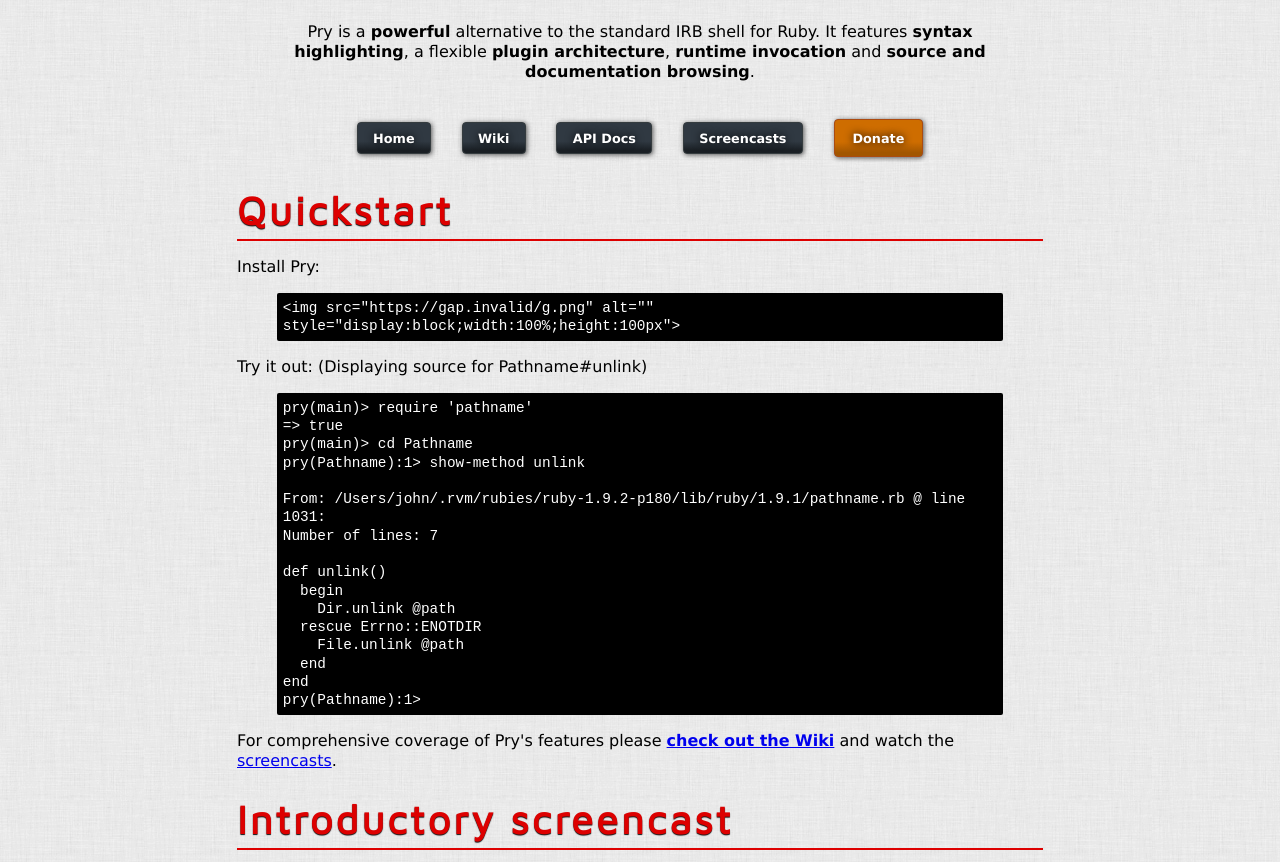
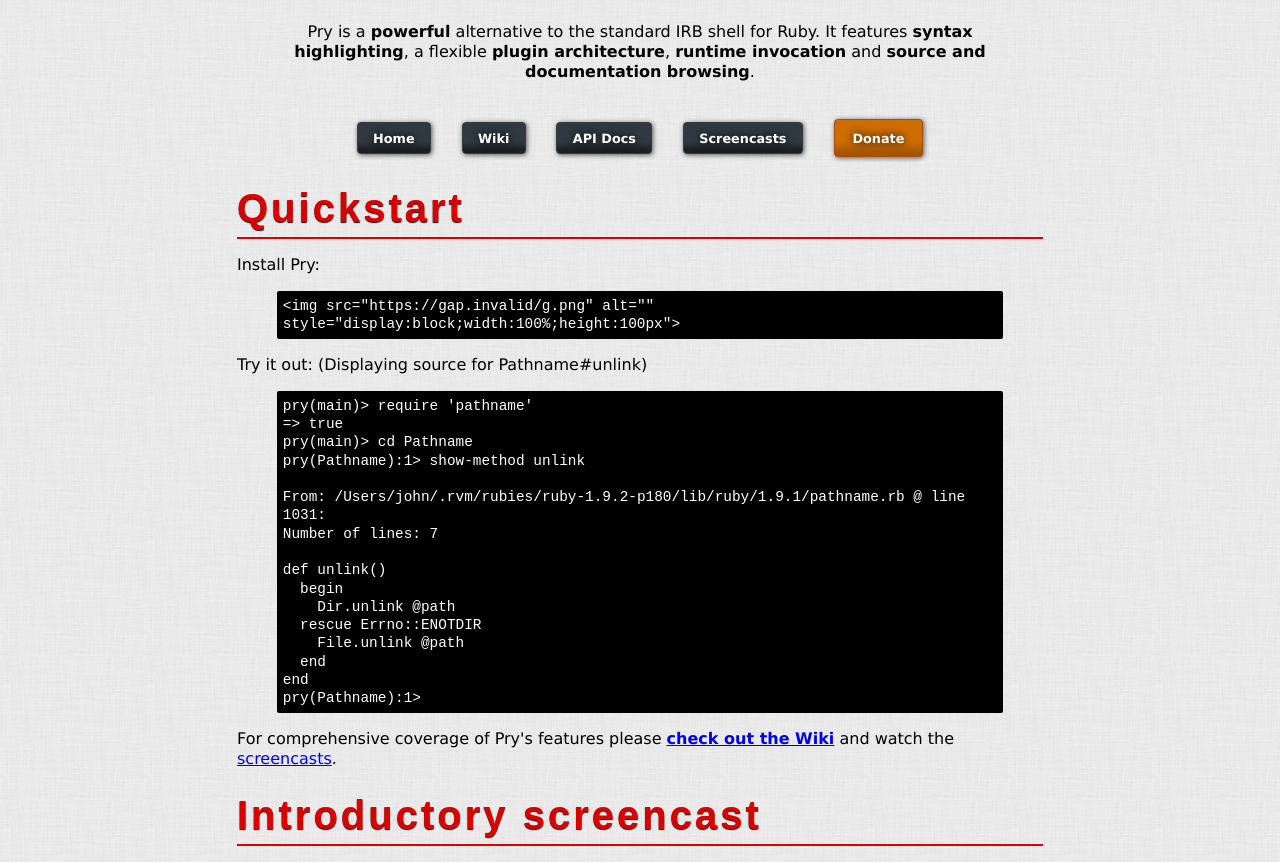
Before and after one commit to pry/pry.github.io, a Jekyll site: the page built from index.html, in a window 1280 px wide. Shown: the part 496-1358 px from the top of the page. Built offline with Jekyll 4.4.1, drawn with Linux system fonts in a browser that asks for light colours.

Commit message:
Load other peoples CSS after ours (as they could block.)

```diff
--- a/_layouts/default.html
+++ b/_layouts/default.html
@@ -5,10 +5,8 @@
 
     <title>{{ page.title }}</title>
     <meta name="description" content="Pry is a powerful alternative to the standard IRB shell for Ruby." />
-
-    <link type="text/css" rel="stylesheet" href="http://fonts.googleapis.com/css?family=Maven+Pro&amp;v1" />
+    <link type="text/css" rel="stylesheet" href="/stylesheets/style.css" />
     <link type="text/css" rel="stylesheet" title="Sunburst" href="http://yandex.st/highlightjs/6.0/styles/sunburst.min.css" />
-    <link type="text/css" rel="stylesheet" href="/stylesheets/style.css" />
 
     <!--[if lt IE 9]>
       <script src="//html5shim.googlecode.com/svn/trunk/html5.js"></script>
```
